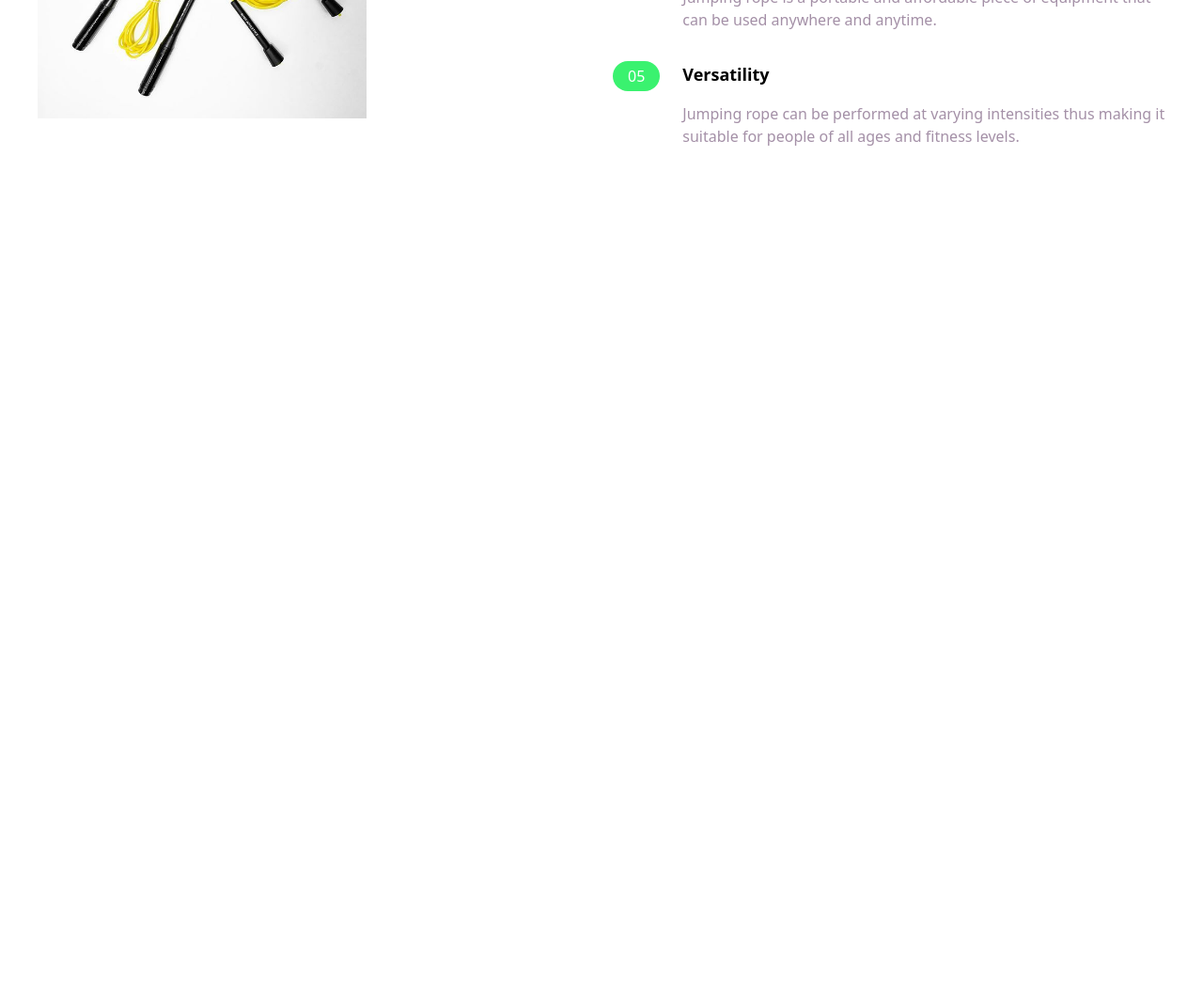
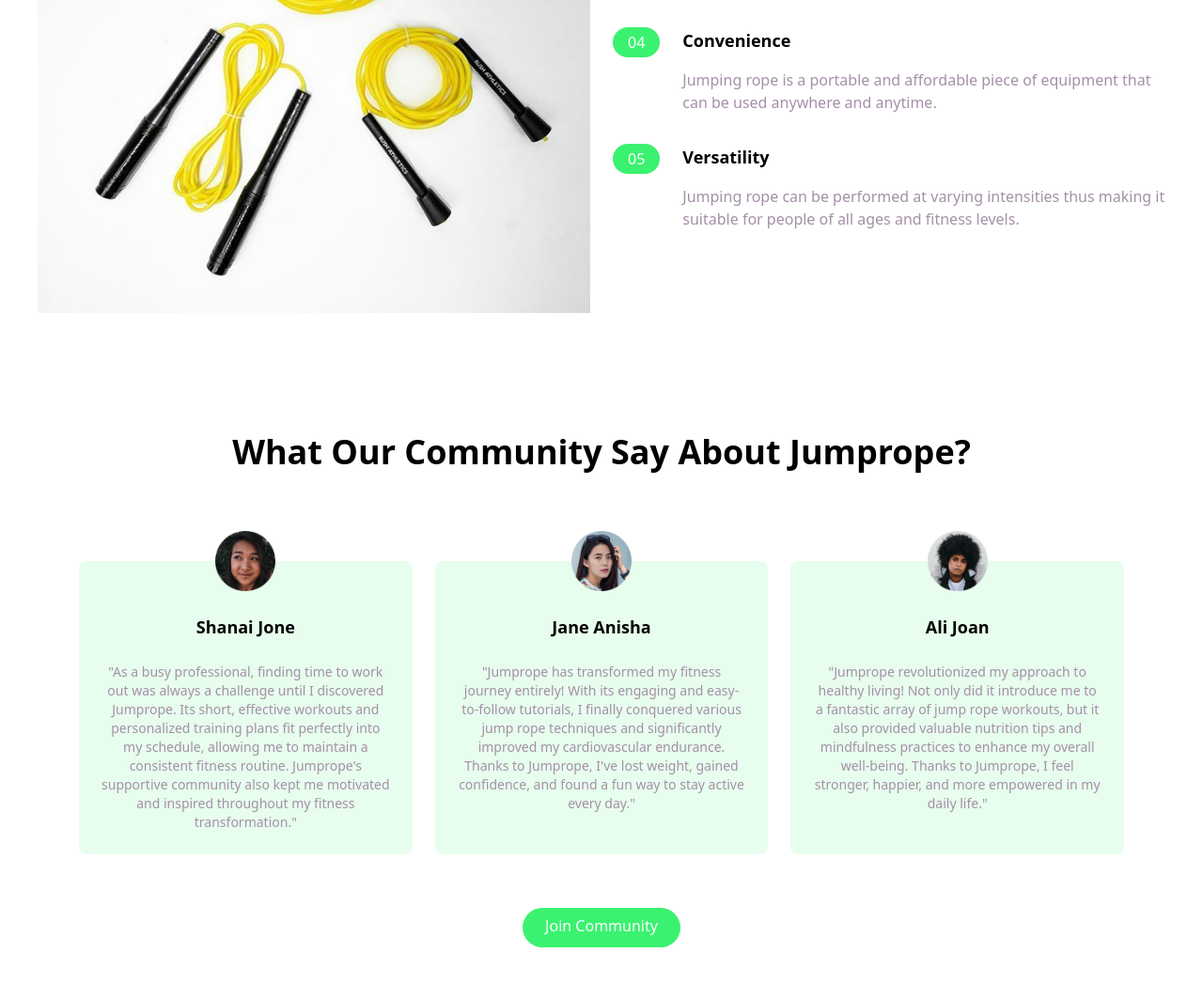
Before and after one commit to Mariga-M/Tailwind-Landing-Page, a website: page index.html in a window 1280 px wide. Shown: the part 1225-2272 px from the top of the page at 94% size. Before the commit the page ends 1382 px from the top, so only its background shows below. Drawn offline with Linux system fonts and the light colour scheme.

Commit message:
testimonial section

```diff
--- a/index.html
+++ b/index.html
@@ -69,7 +69,7 @@
                     With just a few minutes of jumping, you can work your entire body, from your legs to your arms to your core.
                 </p>
                 <div class="flex justify-center md:justify-start">
-                    <img src="img/ropes.jpg" alt="" width="350px">
+                    <img src="img/ropes.jpg" alt="">
                 </div>
 
             </div>
@@ -194,5 +194,56 @@
             </div>
         </div>
     </section>
+
+    <!-- Testimonials -->
+    <section id="testimonials">
+        <!-- Container -->
+        <div class="max-w-6xl px-5 mx-auto mt-32 text-center">
+            <!-- Heading -->
+            <h2 class="text-4xl font-bold text-center">
+                What Our Community Say About Jumprope?
+            </h2>
+            <!-- Testimonials -->
+            <div class="flex flex-col mt-24 md:flex-row md:space-x-6">
+                <!-- testimonial 1 -->
+                <div class="flex flex-col items-center p-6 space-y-6 rounded-lg bg-brightGreenSupLight md:w-1/3">
+                    <img src="img/avatar-1.png" class="w-16 -mt-14" alt="">
+                    <h5 class="text-lg font-bold"> Shanai Jone</h5>
+                    <p class="text-sm text-darkGrayishPurple">
+                        "As a busy professional, finding time to work out was always a challenge until I discovered Jumprope.
+                        Its short, effective workouts and personalized training plans fit perfectly into my schedule, allowing me to maintain a consistent fitness routine.
+                        Jumprope's supportive community also kept me motivated and inspired throughout my fitness transformation."
+                    </p>
+                </div>
+
+                 <!-- testimonial 2 -->
+                 <div class="hidden flex flex-col items-center p-6 space-y-6 rounded-lg bg-brightGreenSupLight md:flex md:w-1/3">
+                    <img src="img/avatar-2.png" class="w-16 -mt-14" alt="">
+                    <h5 class="text-lg font-bold"> Jane Anisha</h5>
+                    <p class="text-sm text-darkGrayishPurple">
+                        "Jumprope has transformed my fitness journey entirely! With its engaging and easy-to-follow tutorials,
+                        I finally conquered various jump rope techniques and significantly improved my cardiovascular endurance.
+                        Thanks to Jumprope, I've lost weight, gained confidence, and found a fun way to stay active every day."
+                    </p>
+                </div>
+
+                 <!-- testimonial 3 -->
+                 <div class="hidden flex flex-col items-center p-6 space-y-6 rounded-lg bg-brightGreenSupLight md:flex md:w-1/3">
+                    <img src="img/avatar-3.png" class="w-16 -mt-14" alt="">
+                    <h5 class="text-lg font-bold"> Ali Joan</h5>
+                    <p class="text-sm text-darkGrayishPurple">
+                        "Jumprope revolutionized my approach to healthy living! Not only did it introduce me to a fantastic array of jump rope workouts,
+                        but it also provided valuable nutrition tips and mindfulness practices to enhance my overall well-being.
+                         Thanks to Jumprope, I feel stronger, happier, and more empowered in my daily life."
+                </div>
+            </div>
+            <!-- button -->
+            <div class="my-16">
+                <a href="#" class="p-3 px-6 pt-2 text-white bg-brightGreen rounded-full baseline hover:bg-brightGreenLight ">
+                    Join Community
+                </a>
+            </div>
+        </div>
+    </section>
 </body>
 </html>
--- a/tailwind.config.js
+++ b/tailwind.config.js
@@ -17,7 +17,7 @@
         darkGrayishPurple: 'hsl(292, 12%, 61%)',
         veryDarkPurple: 'hsl(286, 12%, 13%)',
         veryPaleGreen: 'hsl(137, 100%, 96%)',
-        veryLightGray: 'hsl(346, 25%, 90%)'
+        veryLightPurple: 'hsl(346, 25%, 90%)'
       }
     },
   },
```
Also changed, not shown: css/main.css, img/avatar-1.png (added), img/avatar-2.png (added), img/avatar-3.png (added).
